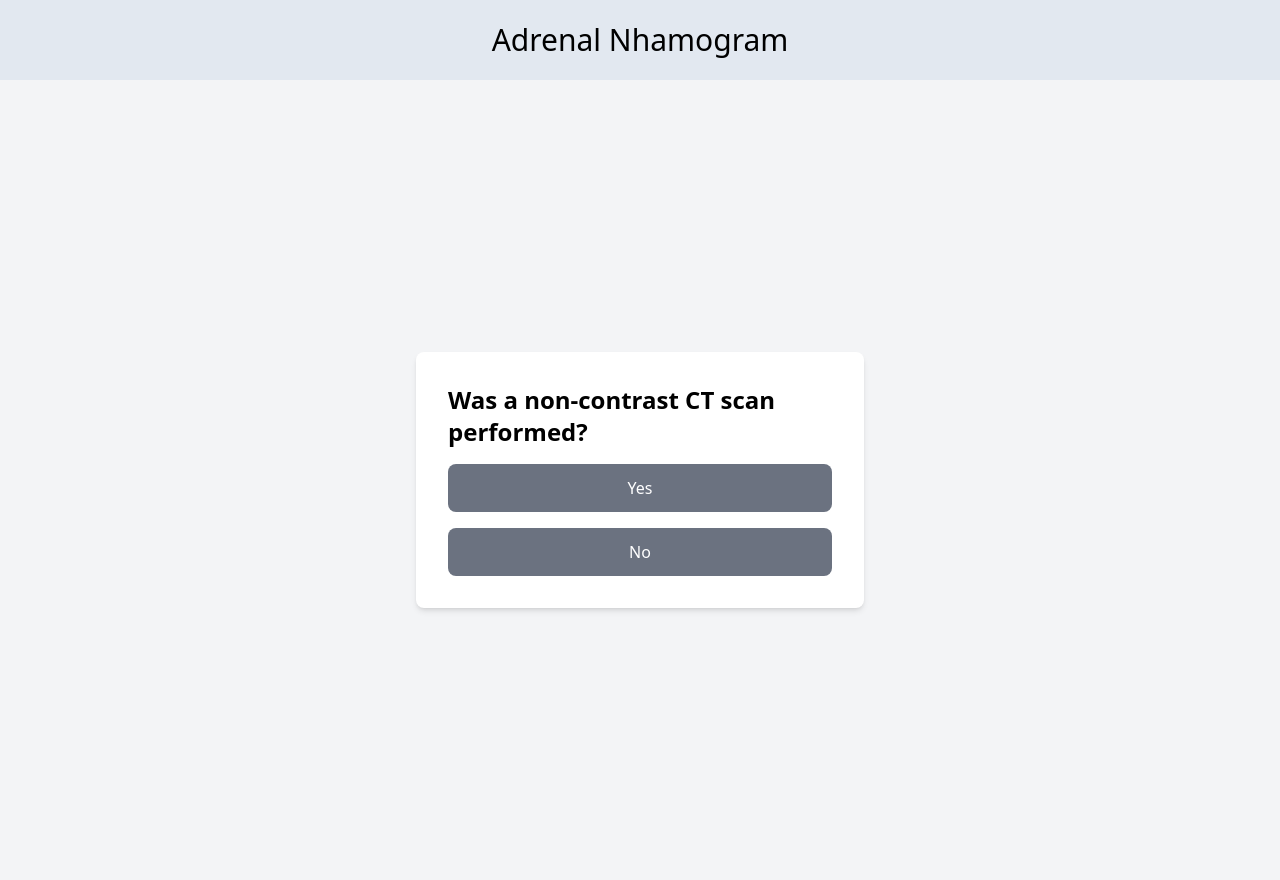
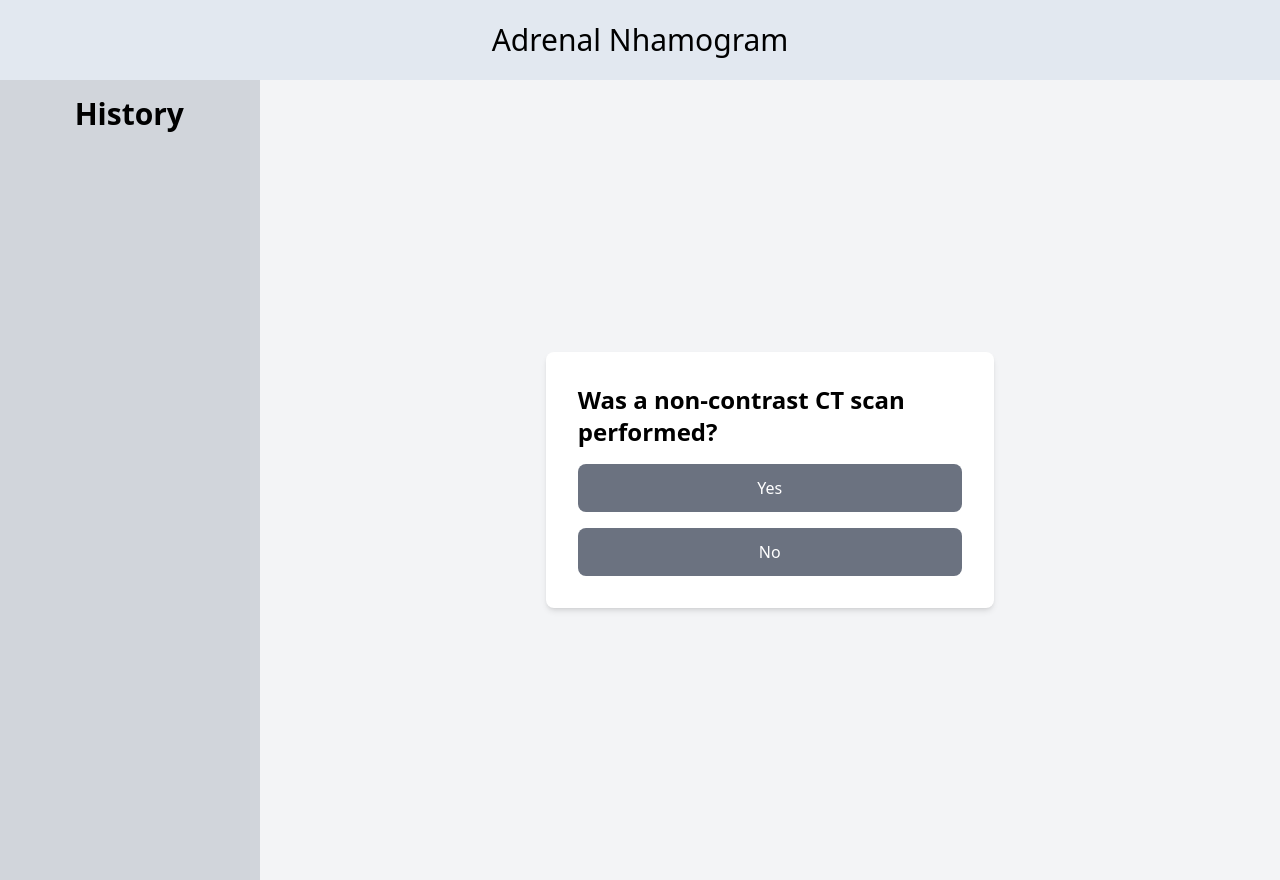
Before and after one commit to alexnham/nhamogram, a React (Create React App) app: page / in a window 1280 px wide. Both pictures are taken after a click on the button "Continue". Built offline with nearby package versions, Linux system fonts and the light colour scheme.

Commit message:
tracking history

```diff
--- a/package.json
+++ b/package.json
@@ -3,6 +3,9 @@
   "version": "0.1.0",
   "private": true,
   "dependencies": {
+    "@emotion/react": "^11.13.3",
+    "@emotion/styled": "^11.13.0",
+    "@mui/icons-material": "^6.0.1",
     "@testing-library/jest-dom": "^5.17.0",
     "@testing-library/react": "^13.4.0",
     "@testing-library/user-event": "^13.5.0",
--- a/src/App.js
+++ b/src/App.js
@@ -1,6 +1,6 @@
 import { useState } from "react";
 import Navbar from "./Navbar";
-import FlowChart from "./flowchart";
+import FlowChart from "./Flowchart";
 
 const flowChartTree = {
   id: 1,
--- /dev/null
+++ b/src/FlowChartNode.js
@@ -0,0 +1,46 @@
+import ArrowBackIcon from '@mui/icons-material/ArrowBack';
+const FlowChartNode = ({ node, onSelect, onBack, prevNode }) => (
+    <div className="relative bg-white p-8 rounded-lg shadow-md w-full max-w-md ">
+        {/* Go Back Button */}
+        {prevNode && (
+            <button
+                onClick={onBack}
+                className="top-4 left-4 px-4 py-1 mb-2 bg-gray-400 text-white font-semibold rounded hover:bg-gray-500"
+            >
+              <ArrowBackIcon></ArrowBackIcon>
+            </button>
+        )}
+
+        {/* Main Content */}
+        {node.children.length > 1 ? (
+            <div>
+                <p className="text-2xl font-semibold mb-4">{node.question}</p>
+                <div className="flex flex-col gap-4">
+                    {node.children.map((child) => (
+                        <button
+                            key={child.id}
+                            onClick={() => onSelect(child)}
+                            className="bg-gray-500 hover:bg-gray-800 text-white p-3 rounded-lg"
+                        >
+                            {child.label}
+                        </button>
+                    ))}
+                </div>
+            </div>
+        ) : (
+            <div className="bg-gray-100 border-l-4 border-gray-500 text-gray-700 p-4 shadow-md rounded-lg whitespace-pre-line">
+                <p className="text-lg font-semibold formatted-label">
+                    {node.children[0].label}
+                </p>
+                <button
+                    onClick={() => { window.location.reload(); }}
+                    className="mt-4 px-4 py-2 bg-gray-500 text-white font-semibold rounded hover:bg-gray-600"
+                >
+                    Continue
+                </button>
+            </div>
+        )}
+    </div>
+);
+
+export default FlowChartNode;
--- /dev/null
+++ b/src/Tracking.js
@@ -0,0 +1,23 @@
+import React from 'react';
+
+const Tracking = ({ tracking, handleClick }) => {
+
+
+    return (
+        <div className="w-80 p-4 bg-gray-300 border-r border-gray-300 overflow-y-auto">
+            <h1 className='font-bold text-center text-3xl pb-5'>History</h1>
+            {tracking && tracking.map((item, index) => (
+                <div
+                    key={index}
+                    className="bg-white hover:bg-gray-200 transition p-4 mb-4 shadow-md rounded-lg border border-gray-300 cursor-pointer"
+                    onClick={() => handleClick(item.id)}
+                >
+                    <p className="text-gray-700 font-semibold">{item.question}:</p>
+                    <p className="text-white border border-gray-600 bg-slate-600 w-fit px-2 py-1 text-sm rounded-lg ">{item.answer}</p>
+                </div>
+            ))}
+        </div>
+    );
+}
+
+export default Tracking;
--- a/src/flowchart.js
+++ b/src/flowchart.js
@@ -1,49 +1,53 @@
 import React, { useState } from 'react';
-
-const FlowChartNode = ({ node, onSelect }) => (
-    <div className="bg-white p-8 rounded-lg shadow-md w-full max-w-md">
-        {node.children.length > 1 ? (
-            <div>
-                <p className="text-2xl font-semibold mb-4">{node.question}</p>
-                <div className="flex flex-col gap-4">
-                    {node.children.map((child) => (
-                        <button
-                            key={child.id}
-                            onClick={() => onSelect(child)}
-                            className="bg-gray-500 hover:bg-gray-800 text-white p-3 rounded-lg"
-                        >
-                            {child.label}
-                        </button>
-                    ))}
-                </div>
-            </div>
-        ) : (
-            <div className="bg-gray-100 border-l-4 border-gray-500 text-gray-700 p-4 shadow-md rounded-lg  whitespace-pre-line">
-                <p className="text-lg font-semibold formatted-label">
-                    {node.children[0].label}
-                </p>
-                <button
-                    onClick={() => { window.location.reload(); }}
-                    className="mt-4 px-4 py-2 bg-gray-500 text-white font-semibold rounded hover:bg-gray-600"
-                >
-                    Continue
-                </button>
-            </div>
-
-        )}
-    </div>
-);
+import Tracking from './Tracking';
+import FlowChartNode from './FlowChartNode'; // Ensure you import this correctly
 
 const FlowChart = ({ root }) => {
+    const [prevNode, setPrevNode] = useState(null);
     const [currentNode, setCurrentNode] = useState(root);
+    const [tracking, setTracking] = useState([]);
+    const [nodes, setNodes] = useState([]);
 
     const handleSelect = (node) => {
+        setTracking(prevTracking => [
+            ...prevTracking,
+            {
+                id: currentNode.id,
+                question: currentNode.question,
+                answer: node.label
+            }
+        ]);
+        setPrevNode(currentNode);
+        setNodes(prevNodes => [...prevNodes, currentNode]);
         setCurrentNode(node);
+
+    };
+
+    const goToNode = (id) => {
+        for(let i = nodes.length; i > 0; i--) {
+            if(nodes[i-1].id === id) {
+                setCurrentNode(nodes[i-1]);
+                setPrevNode(nodes[i-2] ? nodes[i-2] : null)
+                setNodes(prevNodes => prevNodes.slice(0, i-1));
+                setTracking(prevTracking => prevTracking.slice(0, i-1));
+                break;
+            }
+        }
+    }
+
+    const handleBack = () => {
+        setCurrentNode(nodes[nodes.length-1]);
+        setPrevNode(nodes[nodes.length - 2] ? nodes[nodes.length - 2] : null)
+        setNodes(prevNodes => prevNodes.slice(0, -1));
+        setTracking(prevTracking => prevTracking.slice(0, -1));
     };
 
     return (
-        <div className="h-screen w-screen flex flex-col items-center justify-center p-10 bg-gray-100">
-            <FlowChartNode node={currentNode} onSelect={handleSelect} />
+        <div className="flex h-screen w-screen bg-gray-100">
+            <Tracking tracking={tracking} handleClick={goToNode} />
+            <div className="flex h-full w-full justify-center items-center p-6">
+                <FlowChartNode node={currentNode} onSelect={handleSelect} onBack={handleBack} prevNode={prevNode} />
+            </div>
         </div>
     );
 };
```
Also changed, not shown: 1 other file (tests, documents, lock files or other folders).
